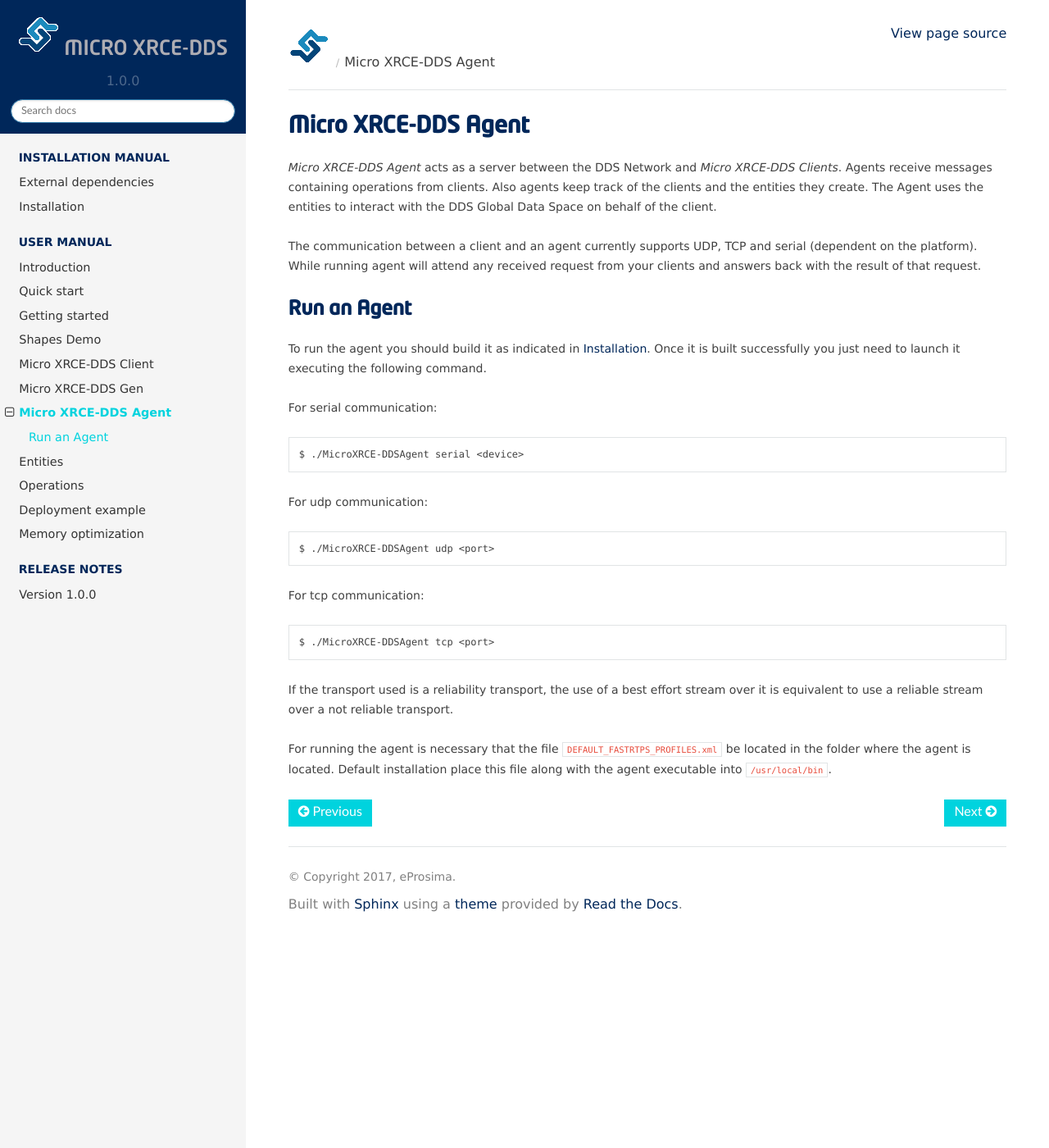
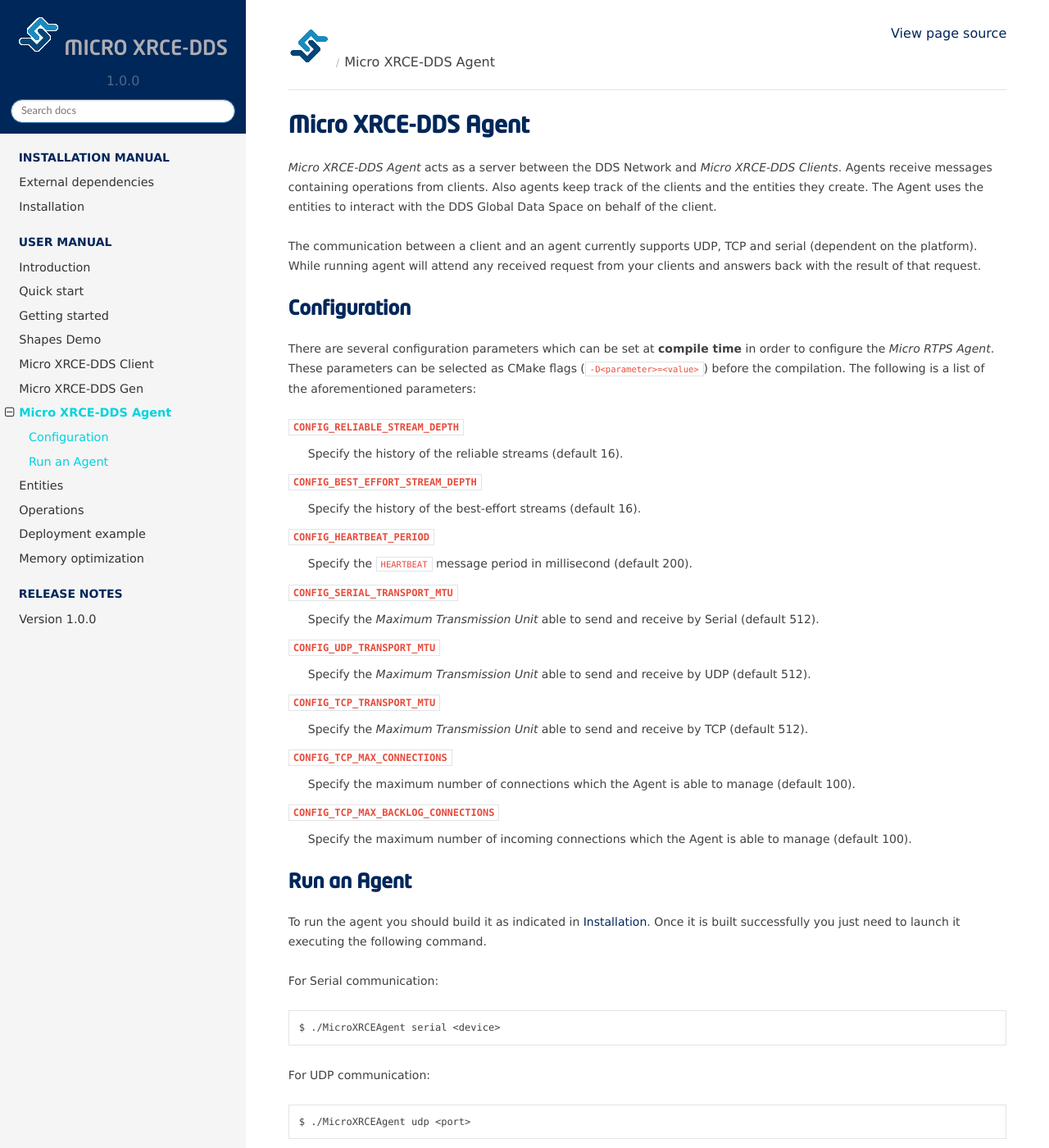
Before and after one commit to eProsima/Micro-XRCE-DDS-docs, a Sphinx documentation site: the page built from docs/agent.rst, in a window 1280 px wide and 1400 px high. Shown: the whole window at 82% size. Built offline with Sphinx 7.4.7 and the Read the Docs theme 2.0.0, drawn with Linux system fonts in a browser that asks for light colours; some of the changed text lies outside the part shown.

Commit message:
Refs 3297. Improved Agent documentation.

```diff
--- a/docs/agent.rst
+++ b/docs/agent.rst
@@ -11,25 +11,82 @@
 The communication between a client and an agent currently supports UDP, TCP and serial (dependent on the platform).
 While running agent will attend any received request from your clients and answers back with the result of that request.
 
+Configuration
+-------------
+
+There are several configuration parameters which can be set at **compile time** in order to configure the *Micro RTPS Agent*.
+These parameters can be selected as CMake flags (``-D<parameter>=<value>``) before the compilation.
+The following is a list of the aforementioned parameters:
+
+``CONFIG_RELIABLE_STREAM_DEPTH``
+    Specify the history of the reliable streams (default 16).
+
+``CONFIG_BEST_EFFORT_STREAM_DEPTH``
+    Specify the history of the best-effort streams (default 16).
+
+``CONFIG_HEARTBEAT_PERIOD``
+    Specify the ``HEARTBEAT`` message period in millisecond (default 200).
+
+``CONFIG_SERIAL_TRANSPORT_MTU``
+    Specify the `Maximum Transmission Unit` able to send and receive by Serial (default 512).
+
+``CONFIG_UDP_TRANSPORT_MTU``
+    Specify the `Maximum Transmission Unit` able to send and receive by UDP (default 512).
+
+``CONFIG_TCP_TRANSPORT_MTU``
+    Specify the `Maximum Transmission Unit` able to send and receive by TCP (default 512).
+
+``CONFIG_TCP_MAX_CONNECTIONS``
+    Specify the maximum number of connections which the Agent is able to manage (default 100).
+
+``CONFIG_TCP_MAX_BACKLOG_CONNECTIONS``
+    Specify the maximum number of incoming connections which the Agent is able to manage (default 100).
+
+
+
 Run an Agent
 ------------
 
 To run the agent you should build it as indicated in :ref:`installation_label`.
 Once it is built successfully you just need to launch it executing the following command.
 
-For serial communication: ::
+For Serial communication: ::
 
-    $ ./MicroXRCE-DDSAgent serial <device>
+    $ ./MicroXRCEAgent serial <device>
 
-For udp communication: ::
+For UDP communication: ::
 
-    $ ./MicroXRCE-DDSAgent udp <port>
+    $ ./MicroXRCEAgent udp <port>
 
-For tcp communication: ::
+For TCP communication: ::
 
-    $ ./MicroXRCE-DDSAgent tcp <port>
+    $ ./MicroXRCEAgent tcp <port>
 
 If the transport used is a reliability transport, the use of a best effort stream over it is equivalent to use a reliable stream over a not reliable transport.
 
-For running the agent is necessary that the file ``DEFAULT_FASTRTPS_PROFILES.xml`` be located in the folder where the
-agent is located. Default installation place this file along with the agent executable into ``/usr/local/bin``.
+For running the agent is necessary that the file ``DEFAULT_FASTRTPS_PROFILES.xml`` be located in the folder where the agent is located.
+This file contains XML profiles of participants, publishers and subscribers referenced by a ``profile_name``.
+The client can use the aforementioned ``profile_name`` in order to create `Participants`, `DataWriters` and `DataReaders` using the reference representation.
+Let's see an example.
+
+The ``DEFAULT_FASTRTPS_PROFILES.xml`` contains the following participant profile:
+
+.. code-block:: xml
+
+    <profiles>
+      <participant profile_name="default_xrce_participant_profile">
+        <rtps>
+          <builtin>
+            <leaseDuration>
+              <durationbyname>INFINITE</durationbyname>
+            </leaseDuration>
+            <domainId>0</domainId>
+          </builtin>
+          <name>default_participant</name>
+        </rtps>
+      </participant>
+    </profile>
+
+therefore, the client can use `default_xrce_participant_profile` as ``ref`` in the ``mr_write_create_participant_ref`` function.
+
+Default installation place this file along with the agent executable into ``/usr/local/bin``.
--- a/docs/client.rst
+++ b/docs/client.rst
@@ -100,15 +100,15 @@
     For cross compiling, you must set this value manually with the endianness of the device that run the client.
 
 ``CONFIG_UDP_TRANSPORT_MTU=<number>``
-    This value corresponds to the `Maximun Transmission Unit` able to send and receive by UDP.
+    This value corresponds to the `Maximum Transmission Unit` able to send and receive by UDP.
     Internally a buffer is created with this size.
 
 ``CONFIG_TCP_TRANSPORT_MTU=<number>``
-    This value corresponds to the `Maximun Transmission Unit` able to send and receive by TCP.
+    This value corresponds to the `Maximum Transmission Unit` able to send and receive by TCP.
     Internally a buffer is created with this size.
 
 ``CONFIG_SERIAL_TRANSPORT_MTU=<number>``
-    This value corresponds to the `Maximun Transmission Unit` able to send and receive by Serial.
+    This value corresponds to the `Maximum Transmission Unit` able to send and receive by Serial.
     Internally a buffer is created proportional to this size.
 
 Streams
```
